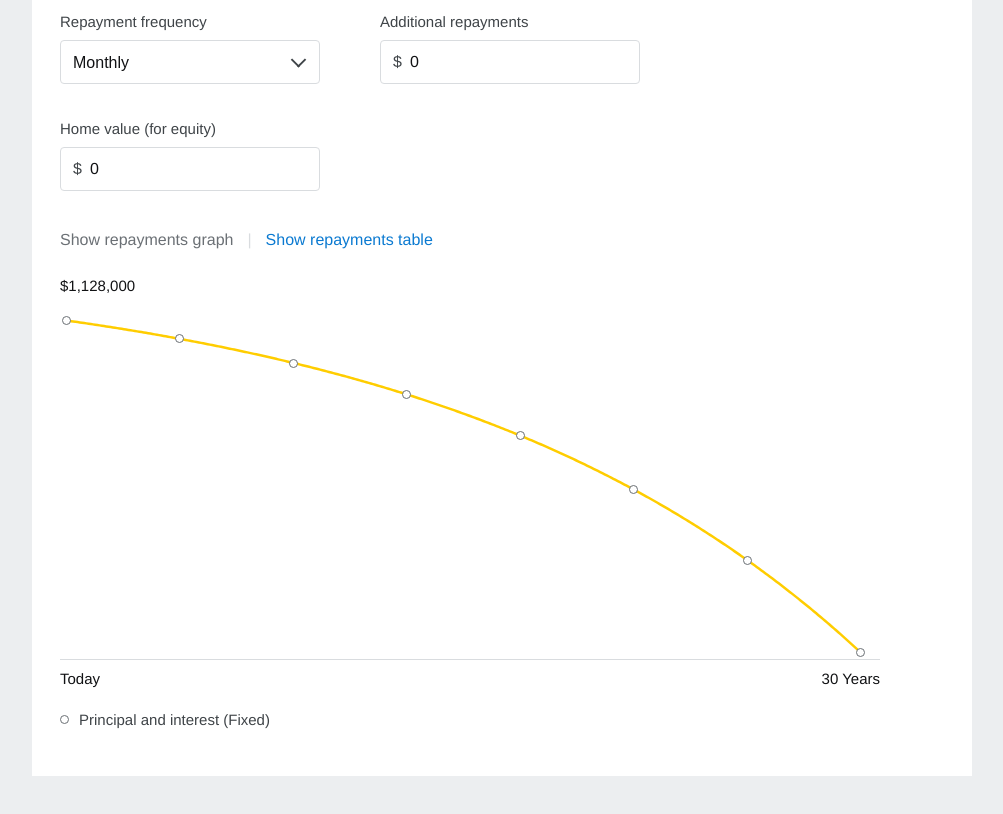
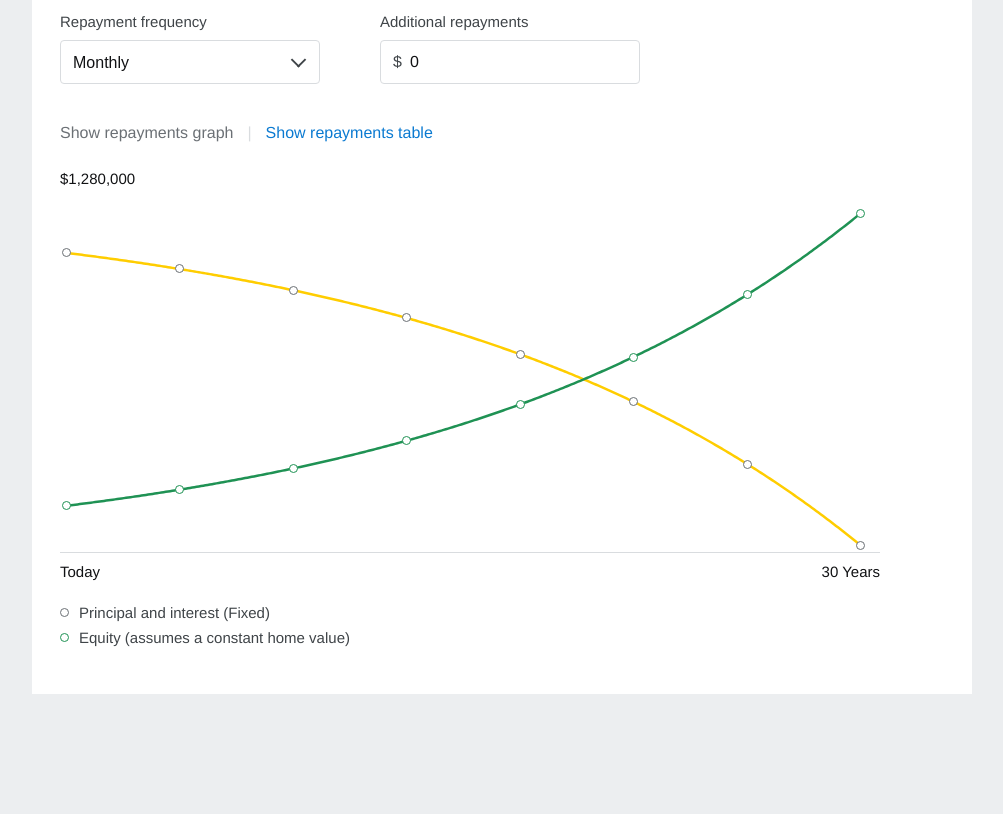
Before and after one commit to shubhankar1995/loan-calculators, a React (Vite) app: page / in a window 1280 px wide. Shown: the part 600-1414 px from the top of the page, without its empty margins (138-1141 px from the left). After the commit the page ends 1374 px from the top, so only its background shows below. Built offline with nearby package versions, Linux system fonts and the light colour scheme.

Commit message:
feat: add home value input and equity display in repayments chart

```diff
--- a/src/App.css
+++ b/src/App.css
@@ -355,6 +355,10 @@
   stroke-linejoin: round;
 }
 
+.chart__line--equity {
+  stroke: var(--accent-equity);
+}
+
 .chart__crosshair {
   stroke: var(--line);
   stroke-width: 1;
@@ -370,6 +374,10 @@
   border-radius: 50%;
   background: var(--surface);
   pointer-events: none;
+}
+
+.chart__marker--equity {
+  border-color: var(--accent-equity);
 }
 
 .chart__tooltip {
@@ -391,6 +399,10 @@
   color: #c9ccce;
 }
 
+.chart__tooltip-equity {
+  color: var(--accent-equity);
+}
+
 .chart__axis {
   display: flex;
   justify-content: space-between;
@@ -408,11 +420,19 @@
   color: var(--ink-soft);
 }
 
+.chart__legend + .chart__legend {
+  margin-top: 8px;
+}
+
 .chart__legend-dot {
   width: 9px;
   height: 9px;
   border: 1.5px solid var(--muted);
   border-radius: 50%;
+}
+
+.chart__legend-dot--equity {
+  border-color: var(--accent-equity);
 }
 
 /* ---------- Small screens ---------- */
--- a/src/App.tsx
+++ b/src/App.tsx
@@ -28,7 +28,7 @@ export default function App() {
   const [repaymentType, setRepaymentType] = useState<RepaymentType>('principal-and-interest')
   const [frequency, setFrequency] = useState<Frequency>('monthly')
   const [extraRepayment, setExtraRepayment] = useState(0)
-  const [homeValue, setHomeValue] = useState(0)
+  const [homeValue, setHomeValue] = useState(1280000)
   const [view, setView] = useState<View>('graph')
 
   const result = useMemo(
@@ -64,10 +64,12 @@ export default function App() {
           termYears={termYears}
           ratePercent={ratePercent}
           repaymentType={repaymentType}
+          homeValue={homeValue}
           onAmountChange={setAmount}
           onTermChange={setTermYears}
           onRateChange={setRatePercent}
           onRepaymentTypeChange={setRepaymentType}
+          onHomeValueChange={setHomeValue}
         />
 
         <h2 className="section-title">Your {FREQUENCY_ADVERBS[frequency]} repayments</h2>
@@ -135,20 +137,6 @@ export default function App() {
               />
             </div>
           </div>
-          <div className="stat">
-            <label className="stat__label" htmlFor="home-value">
-              Home value (for equity)
-            </label>
-            <div className="control control--prefixed">
-              <span className="control__prefix">$</span>
-              <input
-                id="home-value"
-                inputMode="numeric"
-                value={formatNumber(homeValue)}
-                onChange={(event) => setHomeValue(parseNumber(event.target.value))}
-              />
-            </div>
-          </div>
         </div>
 
         {extraRepayment > 0 && result.periodsSaved > 0 && (
@@ -186,6 +174,7 @@ export default function App() {
             balances={result.balances}
             periodsPerYear={periodsPerYear}
             termYears={termYears}
+            homeValue={homeValue}
             legend={
               interestOnly
                 ? `Interest only ${ioYears} year${ioYears === 1 ? '' : 's'}, then principal and interest`
--- a/src/components/LoanInputs.tsx
+++ b/src/components/LoanInputs.tsx
@@ -7,10 +7,12 @@ interface Props {
   termYears: number
   ratePercent: number
   repaymentType: RepaymentType
+  homeValue: number
   onAmountChange: (value: number) => void
   onTermChange: (value: number) => void
   onRateChange: (value: number) => void
   onRepaymentTypeChange: (value: RepaymentType) => void
+  onHomeValueChange: (value: number) => void
 }
 
 export function LoanInputs({
@@ -18,13 +20,19 @@ export function LoanInputs({
   termYears,
   ratePercent,
   repaymentType,
+  homeValue,
   onAmountChange,
   onTermChange,
   onRateChange,
   onRepaymentTypeChange,
+  onHomeValueChange,
 }: Props) {
   const handleAmount = (event: ChangeEvent<HTMLInputElement>) => {
     onAmountChange(parseNumber(event.target.value))
+  }
+
+  const handleHomeValue = (event: ChangeEvent<HTMLInputElement>) => {
+    onHomeValueChange(parseNumber(event.target.value))
   }
 
   return (
@@ -37,6 +45,17 @@ export function LoanInputs({
           inputMode="numeric"
           value={`$${formatNumber(amount)}`}
           onChange={handleAmount}
+        />
+      </div>
+
+      <div className="field field--amount">
+        <label htmlFor="home-value">Home value (for equity)</label>
+        <input
+          id="home-value"
+          className="control"
+          inputMode="numeric"
+          value={`$${formatNumber(homeValue)}`}
+          onChange={handleHomeValue}
         />
       </div>
 
--- a/src/components/RepaymentsChart.tsx
+++ b/src/components/RepaymentsChart.tsx
@@ -7,46 +7,66 @@ interface Props {
   periodsPerYear: number
   termYears: number
   legend: string
+  /** Assumed constant home value, used to plot equity alongside the principal owing. Omit or zero to hide the line. */
+  homeValue?: number
 }
 
 const WIDTH = 1000
 const HEIGHT = 420
 const PADDING = { top: 24, right: 24, bottom: 8, left: 8 }
 
-export function RepaymentsChart({ balances, periodsPerYear, termYears, legend }: Props) {
+export function RepaymentsChart({
+  balances,
+  periodsPerYear,
+  termYears,
+  legend,
+  homeValue = 0,
+}: Props) {
   const [hoverIndex, setHoverIndex] = useState<number | null>(null)
+  const showEquity = homeValue > 0
 
-  const { points, path, markers, maxBalance } = useMemo(() => {
-    const max = Math.max(...balances, 1)
+  const { points, path, markers, equityPoints, equityPath, equityMarkers, maxValue } = useMemo(() => {
+    const equity = showEquity ? balances.map((balance) => homeValue - balance) : []
+    const max = Math.max(...balances, ...equity, 1)
     const lastIndex = Math.max(balances.length - 1, 1)
     const plotWidth = WIDTH - PADDING.left - PADDING.right
     const plotHeight = HEIGHT - PADDING.top - PADDING.bottom
 
-    const mapped = balances.map((balance, index) => ({
+    const toPoint = (value: number, index: number) => ({
       index,
-      balance,
+      value,
       x: PADDING.left + (index / lastIndex) * plotWidth,
-      y: PADDING.top + (1 - balance / max) * plotHeight,
-    }))
+      y: PADDING.top + (1 - value / max) * plotHeight,
+    })
+
+    const mapped = balances.map((balance, index) => toPoint(balance, index))
+    const equityMapped = equity.map((value, index) => toPoint(value, index))
 
     // Eight evenly spaced markers, landing exactly on both endpoints.
     const markerCount = Math.min(8, mapped.length)
-    const markerPoints =
+    const markerIndexes =
       markerCount < 2
-        ? mapped
+        ? mapped.map((point) => point.index)
         : Array.from({ length: markerCount }, (_, i) =>
-            mapped[Math.round((i / (markerCount - 1)) * lastIndex)],
+            Math.round((i / (markerCount - 1)) * lastIndex),
           )
+
+    const toPath = (mappedPoints: typeof mapped) =>
+      mappedPoints.map((point, i) => `${i === 0 ? 'M' : 'L'}${point.x} ${point.y}`).join(' ')
 
     return {
       points: mapped,
-      path: mapped.map((point, i) => `${i === 0 ? 'M' : 'L'}${point.x} ${point.y}`).join(' '),
-      markers: markerPoints,
-      maxBalance: max,
+      path: toPath(mapped),
+      markers: markerIndexes.map((i) => mapped[i]),
+      equityPoints: equityMapped,
+      equityPath: toPath(equityMapped),
+      equityMarkers: markerIndexes.map((i) => equityMapped[i]),
+      maxValue: max,
     }
-  }, [balances])
+  }, [balances, homeValue, showEquity])
 
   const hovered = hoverIndex === null ? null : points[hoverIndex]
+  const hoveredEquity = hoverIndex === null || !showEquity ? null : equityPoints[hoverIndex]
 
   const handleMove = (event: React.MouseEvent<SVGSVGElement>) => {
     const rect = event.currentTarget.getBoundingClientRect()
@@ -57,17 +77,28 @@ export function RepaymentsChart({ balances, periodsPerYear, termYears, legend }:
 
   return (
     <div className="chart">
-      <p className="chart__max">{formatCurrency(maxBalance)}</p>
+      <p className="chart__max">{formatCurrency(maxValue)}</p>
       <div className="chart__canvas">
         <svg
           viewBox={`0 0 ${WIDTH} ${HEIGHT}`}
           preserveAspectRatio="none"
           role="img"
-          aria-label={`Principal remaining over ${termYears} years`}
+          aria-label={
+            showEquity
+              ? `Principal remaining and equity over ${termYears} years`
+              : `Principal remaining over ${termYears} years`
+          }
           onMouseMove={handleMove}
           onMouseLeave={() => setHoverIndex(null)}
         >
           <path className="chart__line" d={path} vectorEffect="non-scaling-stroke" />
+          {showEquity && (
+            <path
+              className="chart__line chart__line--equity"
+              d={equityPath}
+              vectorEffect="non-scaling-stroke"
+            />
+          )}
           {hovered && (
             <line
               className="chart__crosshair"
@@ -86,12 +117,25 @@ export function RepaymentsChart({ balances, periodsPerYear, termYears, legend }:
             style={{ left: `${(marker.x / WIDTH) * 100}%`, top: `${(marker.y / HEIGHT) * 100}%` }}
           />
         ))}
+        {showEquity &&
+          equityMarkers.map((marker) => (
+            <span
+              key={marker.index}
+              className="chart__marker chart__marker--equity"
+              style={{ left: `${(marker.x / WIDTH) * 100}%`, top: `${(marker.y / HEIGHT) * 100}%` }}
+            />
+          ))}
         {hovered && (
           <div
             className="chart__tooltip"
             style={{ left: `${(hovered.x / WIDTH) * 100}%`, top: `${(hovered.y / HEIGHT) * 100}%` }}
           >
-            <strong>{formatCurrency(hovered.balance)}</strong>
+            <strong>{formatCurrency(hovered.value)}</strong>
+            {hoveredEquity && (
+              <strong className="chart__tooltip-equity">
+                {formatCurrency(hoveredEquity.value)} equity
+              </strong>
+            )}
             <span>{formatYear(hovered.index, periodsPerYear)}</span>
           </div>
         )}
@@ -104,6 +148,12 @@ export function RepaymentsChart({ balances, periodsPerYear, termYears, legend }:
         <span className="chart__legend-dot" />
         {legend}
       </p>
+      {showEquity && (
+        <p className="chart__legend">
+          <span className="chart__legend-dot chart__legend-dot--equity" />
+          Equity (assumes a constant home value)
+        </p>
+      )}
     </div>
   )
 }
--- a/src/index.css
+++ b/src/index.css
@@ -8,6 +8,7 @@
   --surface-alt: #f4f5f6;
   --link: #0b7ad1;
   --accent: #ffcd00;
+  --accent-equity: #1f9254;
   --radius: 4px;
 
   font-family: 'Helvetica Neue', Helvetica, Arial, system-ui, sans-serif;
```
